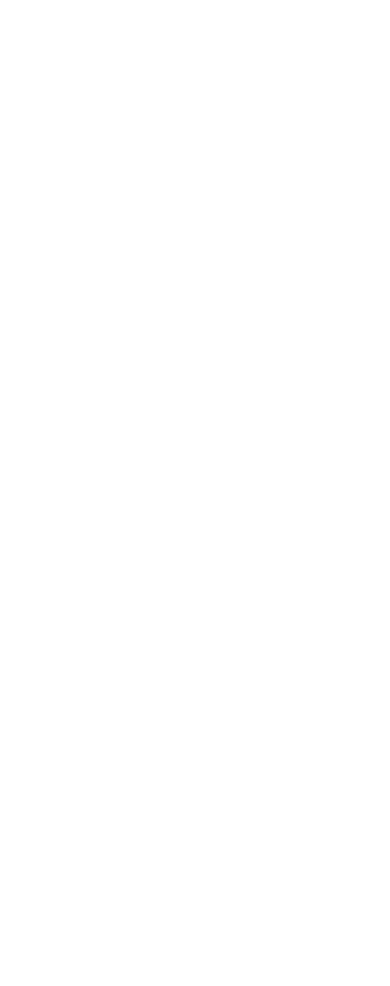
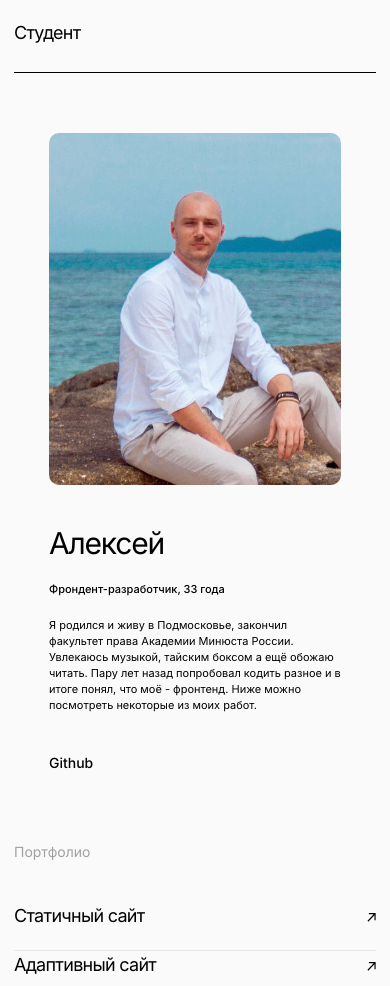
Before and after one commit to Methanoy/movies-explorer-frontend, a React (Create React App) app: page / in a window 390 px wide. Shown: the part 1960-2946 px from the top of the page. Before the commit the page ends 1912 px from the top, so only its background shows below. Built offline with nearby package versions, Linux system fonts and the light colour scheme.

Commit message:
feat: add about-me block

```diff
--- /dev/null
+++ b/src/components/AboutMe/AboutMe.css
@@ -0,0 +1,220 @@
+.about-me {
+    padding: 110px 70px 125px;
+    background-color: #FAFAFA;
+}
+
+.about-me__title {
+    font-weight: 400;
+    font-size: 22px;
+    line-height: 27px;
+    letter-spacing: -0.04em;
+    padding-bottom: 23px;
+    margin: 0;
+    border-bottom: 1px solid #000;
+}
+
+.about-me__profile-container {
+    display: flex;
+    flex-direction: row-reverse;
+    justify-content: space-between;
+    margin-top: 66px;
+}
+
+.about-me__avatar {
+    width: 270px;
+    height: 327px;
+    border-radius: 10px;
+    object-fit: cover;
+}
+
+.about-me__profile-text {
+    margin-right: 20px;
+}
+
+.about-me__name {
+    font-weight: 400;
+    font-size: 50px;
+    line-height: 58px;
+    letter-spacing: -0.04em;
+    margin: 0;
+}
+
+.about-me__profession {
+    font-weight: 500;
+    font-size: 18px;
+    line-height: 20px;
+    margin: 18px 0 0;
+}
+
+.about-me__summary {
+    max-width: 600px;
+    font-weight: 400;
+    font-size: 14px;
+    line-height: 22px;
+    margin: 26px 0 99px;
+}
+
+.about-me__git-link {
+    font-weight: 500;
+    font-size: 14px;
+    line-height: 17px;
+    text-decoration-line: none;
+    cursor: pointer;
+    color: #000;
+}
+
+.about-me__portfolio {
+    display: flex;
+    flex-direction: column;
+    margin-top: 100px;
+}
+
+.about-me__portfolio-list-title {
+    font-weight: 400;
+    font-size: 18px;
+    line-height: 20px;
+    padding: 0;
+    margin: 0 0 50px;
+    color: #A0A0A0;
+}
+
+.about-me__portfolio-list-item {
+    display: flex;
+    justify-content: space-between;
+    align-items: center;
+    border-bottom: 1px solid #E8E8E8;
+    padding-bottom: 20px;
+    list-style: none;
+}
+
+.about-me__portfolio-list-item:last-child {
+    border-bottom: none;
+    padding: 0;
+}
+
+.about-me__portfolio-item-name {
+    margin: 0;
+    font-weight: 400;
+    font-size: 30px;
+    line-height: 50px;
+    letter-spacing: -0.04em;
+    text-decoration-line: none;
+    color: #000;
+}
+
+.about-me__portfolio-arrow {
+    width: 15px;
+    height: 15px;
+}
+
+@media screen and (min-width: 768px) and (max-width: 1279px) {
+
+    .about-me {
+        padding: 90px 50px;
+    }
+
+    .about-me__avatar {
+        width: 255px;
+        height: 307px;
+    }
+
+    .about-me__name {
+        font-size: 50px;
+        line-height: 40px;
+    }
+
+    .about-me__profession {
+        font-size: 12px;
+        line-height: 18px;
+        margin: 16px 0 0;
+    }
+
+    .about-me__summary {
+        max-width: 364px;
+        font-size: 12px;
+        line-height: 18px;
+        margin: 20px 0 87px;
+    }
+
+    .about-me__portfolio {
+        margin-top: 90px;
+    }
+
+    .about-me__portfolio-item-name {
+        font-size: 28px;
+    }
+
+    .about-me__portfolio-arrow {
+        width: 14px;
+        height: 14px;
+    }
+}
+
+@media screen and (max-width: 767px) {
+
+    .about-me {
+        padding: 70px 14px;
+    }
+
+    .about-me__title {
+        font-weight: 400;
+        font-size: 18px;
+        line-height: 22px;
+        padding-bottom: 28px;
+    }
+
+    .about-me__profile-container {
+        display: flex;
+        flex-direction: column;
+        align-items: center;
+        justify-content: center;
+        margin-top: 60px;
+    }
+
+    .about-me__profile-text {
+        margin: 0;
+    }
+
+    .about-me__avatar {
+        width: 292px;
+        height: 352px;
+    }
+
+    .about-me__name {
+        margin: 40px 0 0;
+        font-size: 30px;
+        line-height: 36px;
+    }
+
+    .about-me__profession {
+        font-size: 11px;
+        line-height: 16px;
+        margin: 20px 0 0;
+    }
+
+    .about-me__summary {
+        max-width: 292px;
+        font-size: 11px;
+        line-height: 16px;
+        margin: 20px 0 40px;
+    }
+
+    .about-me__portfolio {
+        margin-top: 70px;
+    }
+
+    .about-me__portfolio-list-title {
+        font-size: 14px;
+        margin: 0 0 40px;
+    }
+
+    .about-me__portfolio-item-name {
+        font-size: 18px;
+        line-height: 28px;
+    }
+
+    .about-me__portfolio-arrow {
+        width: 9px;
+        height: 9px;
+    }
+}
--- /dev/null
+++ b/src/components/AboutMe/AboutMe.js
@@ -0,0 +1,45 @@
+import './AboutMe.css';
+import portfolioArrow from '../../images/portfolio__arrow.svg';
+import portfolioAvatar from '../../images/portfolio__avatar.jpg';
+
+function AboutMe() {
+
+    return (
+    <article className="about-me">
+        <h2 className="about-me__title">Студент</h2>
+        <div className="about-me__profile-container">
+            <img className="about-me__avatar" src={portfolioAvatar} alt="Улыбающийся мужчина в белой рубашке и светло-серых брюках сидит на камне на фоне моря" />
+            <div className="about-me__profile-text">
+                <h3 className="about-me__name">Алексей</h3>
+                <p className="about-me__profession">Фрондент-разработчик, 33 года</p>
+                <p className="about-me__summary">Я родился и живу в Подмосковье, закончил факультет права Академии Минюста России. Увлекаюсь музыкой, тайским боксом а ещё обожаю читать. Пару лет назад попробовал кодить разное и в итоге понял, что моё - фронтенд. Ниже можно посмотреть некоторые из моих работ. </p>
+                <a className="about-me__git-link" target="_blank" href="https://github.com/Methanoy" rel="noopener noreferrer">Github</a>
+            </div>
+        </div>
+
+        <div className="about-me__portfolio">
+            <ul className="about-me__portfolio-list-title">Портфолио</ul>
+                <li className="about-me__portfolio-list-item">
+                    <p className="about-me__portfolio-item-name">Статичный сайт</p>
+                    <a href="https://methanoy.github.io/how-to-learn/" target="_blank" rel="noopener noreferrer">
+                        <img className="about-me__portfolio-arrow" src={portfolioArrow} alt="Стрелка-указатель перехода на страницу работы из портфолио." />
+                    </a>
+                </li>
+                <li className="about-me__portfolio-list-item">
+                    <p className="about-me__portfolio-item-name">Адаптивный сайт</p>
+                    <a href="https://methanoy.github.io/russian-travel/" target="_blank" rel="noopener noreferrer">
+                        <img className="about-me__portfolio-arrow" src={portfolioArrow} alt="Стрелка-указатель перехода на страницу работы из портфолио." />
+                    </a>
+                </li>
+                <li className="about-me__portfolio-list-item">
+                    <p className="about-me__portfolio-item-name">Одностраничное приложение</p>
+                    <a href="https://methanoy.nomoredomains.sbs/signin" target="_blank" rel="noopener noreferrer">
+                        <img className="about-me__portfolio-arrow" src={portfolioArrow} alt="Стрелка-указатель перехода на страницу работы из портфолио." />
+                    </a>
+                </li>
+        </div>
+    </article>
+    );
+}
+
+export default AboutMe;
--- a/src/components/Main/Main.js
+++ b/src/components/Main/Main.js
@@ -1,6 +1,7 @@
 import Promo from '../Promo/Promo';
 import AboutProject from '../AboutProject/AboutProject';
 import Techs from '../Techs/Techs';
+import AboutMe from '../AboutMe/AboutMe';
 import './Main.css';
 
 function Main() {
@@ -10,6 +11,7 @@ function Main() {
         <Promo />
         <AboutProject />
         <Techs />
+        <AboutMe />
     </div>
   );
 }
--- a/src/components/Techs/Techs.css
+++ b/src/components/Techs/Techs.css
@@ -1,5 +1,6 @@
 .techs {
     padding: 100px 70px;
+    background-color: #F5F5F5;
 }
 
 .techs__title {
```
Also changed, not shown: src/images/portfolio__arrow.svg (added), src/images/portfolio__avatar.jpg (added).
